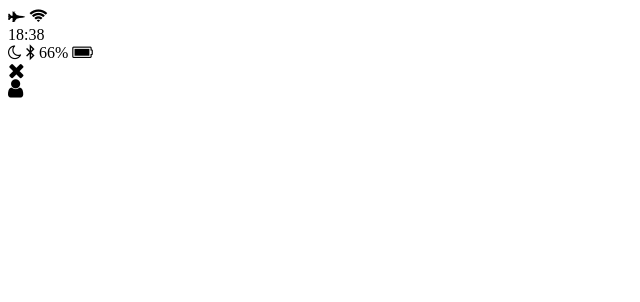
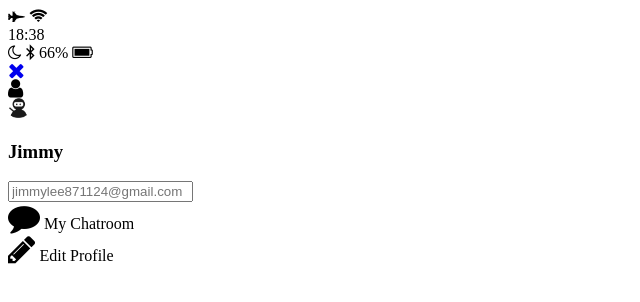
Before and after one commit to jimmylegendary/kakao-clone, a plain HTML site: page profile.html in a window 1280 px wide. Shown: the whole page, without its empty margins (0-640 px from the left). Drawn offline with Linux system fonts and the light colour scheme.

Commit message:
Chat + Back to page links.

```diff
--- a/profile.html
+++ b/profile.html
@@ -25,7 +25,9 @@
     </div>
     <div class="header__bottom">
       <div class="header__column">
-        <i class="fa fa-times fa-lg"></i>
+        <a href="index.html">
+          <i class="fa fa-times fa-lg"></i>
+        </a>
       </div>
       <div class="header__column">
 
@@ -35,5 +37,26 @@
       </div>
     </div>
   </header>
+  <main class="profile">
+    <header class="profile__header">
+      <img src="images/avatar.jpg" width=20 height=20 alt="">
+      <h3 class="profile__header-title">Jimmy</h3>
+    </header>
+    <input type="text" placeholder="jimmylee871124@gmail.com">
+    <div class="profile__actions">
+      <div class="profile__action">
+        <span class="profile__action-circle">
+          <i class="fa fa-comment fa-2x"></i>
+        </span>
+        <span class="profile__action-title">My Chatroom</span>
+      </div>
+      <div class="profile__action">
+        <span class="profile__action-circle">
+          <i class="fa fa-pencil fa-2x"></i>
+        </span>
+        <span class="profile__action-title">Edit Profile</span>
+      </div>
+    </div>
+  </main>
 </body>
 </html>
```
Also changed, not shown: chat.html (+3 -1 lines), index.html (+5 -3 lines).
